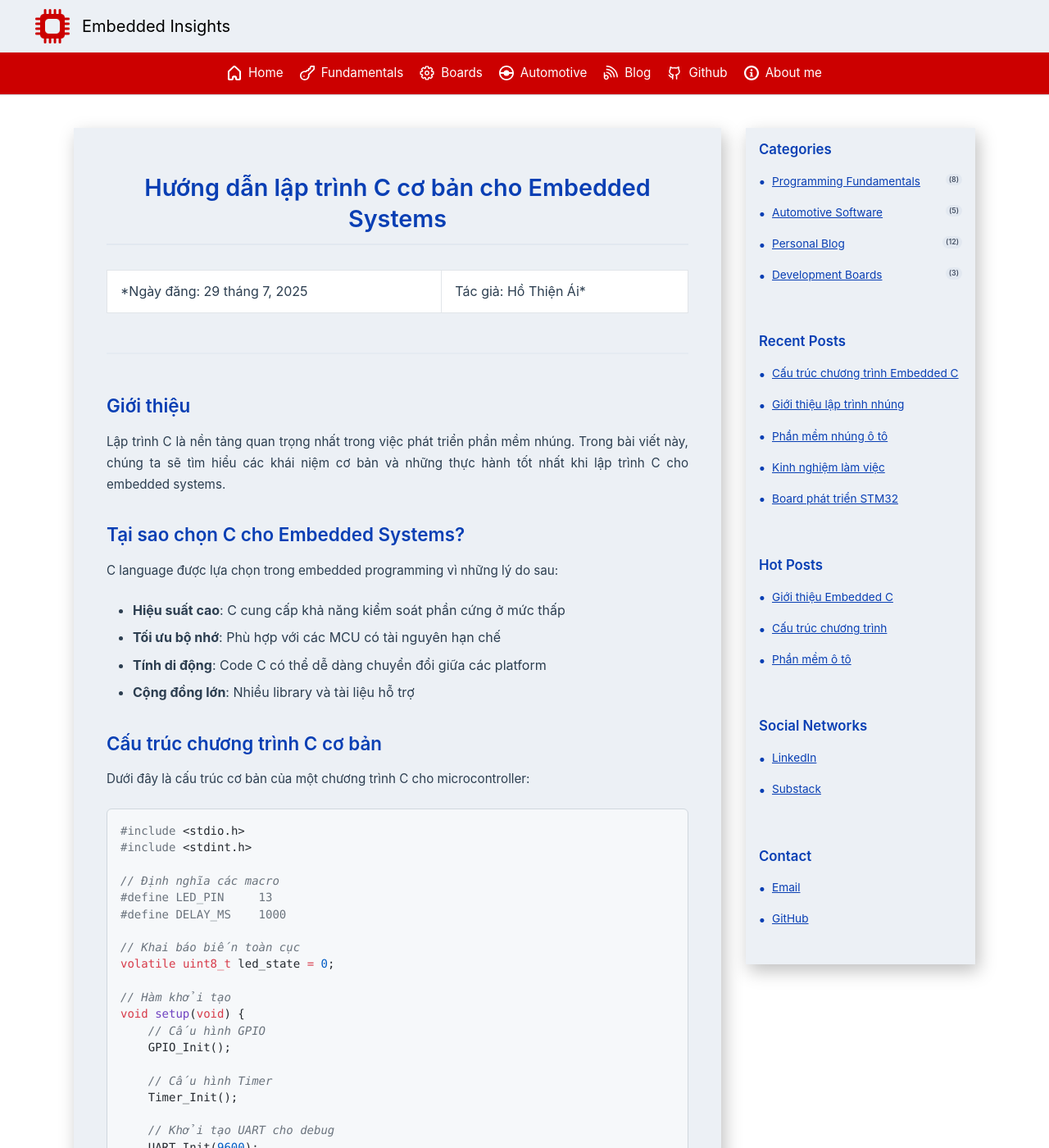
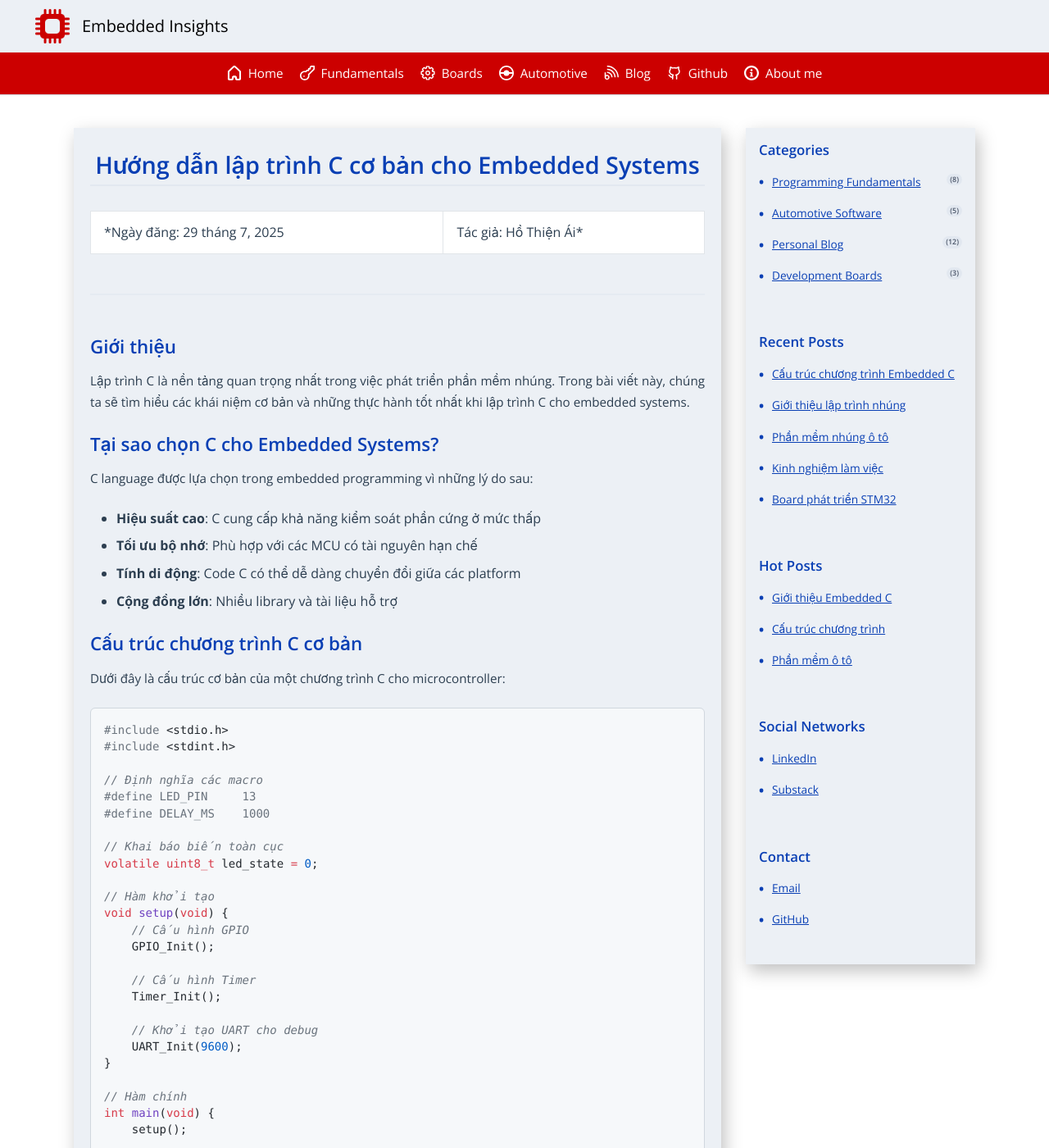
Before and after one commit to ai-ho/ai-ho.github.io, a Jekyll site: the page built from blog/sample-post.md, in a window 1280 px wide and 1400 px high. Shown: the whole window at 82% size. Built offline with Jekyll 4.4.1, drawn with Linux system fonts in a browser that asks for light colours; some web fonts are replaced.

Commit message:
Change layouts

```diff
--- a/_layouts/default.html
+++ b/_layouts/default.html
@@ -9,10 +9,10 @@
     <!-- Favicon -->
     <link rel="icon" type="image/x-icon" href="{{ '/favicon.ico' | relative_url }}">
 
-    <!-- Google Fonts for Charter -->
+    <!-- Google Fonts for Open Sans -->
     <link rel="preconnect" href="https://fonts.googleapis.com">
     <link rel="preconnect" href="https://fonts.gstatic.com" crossorigin>
-    <link href="https://fonts.googleapis.com/css2?family=Charter:ital,wght@0,400;0,700;1,400;1,700&display=swap" rel="stylesheet">
+    <link href="https://fonts.googleapis.com/css2?family=Open+Sans:ital,wght@0,300;0,400;0,500;0,600;0,700;1,300;1,400;1,500;1,600;1,700&display=swap" rel="stylesheet">
 
     <!-- Google Analytics - Only ONE place to maintain! -->
     {% if site.google_analytics %}
@@ -29,7 +29,7 @@
     <style>
         /* Base Typography */
         body {
-            font-family: -apple-system, BlinkMacSystemFont, "Segoe UI", Roboto, Helvetica, Arial, sans-serif;
+            font-family: 'Open Sans', -apple-system, BlinkMacSystemFont, "Segoe UI", Roboto, Helvetica, Arial, sans-serif;
             line-height: 1.7;
             color: #2c3e50;
             margin: 0;
@@ -52,7 +52,7 @@
             background: #ecf0f5;
             border: none;
             border-radius: 0;
-            padding: 40px;
+            padding: 20px;
             margin: 20px 0;
             flex: 1;
             min-width: 0;
@@ -158,10 +158,10 @@
 
         /* Headings */
         h1, h2, h3, h4, h5, h6 {
-            font-family: -apple-system, BlinkMacSystemFont, "Segoe UI", Roboto, Helvetica, Arial, sans-serif;
+            font-family: 'Open Sans', -apple-system, BlinkMacSystemFont, "Segoe UI", Roboto, Helvetica, Arial, sans-serif;
             color: #093FB4;
-            margin-top: 1.5em;
-            margin-bottom: 0.75em;
+            margin-top: 0.7em;
+            margin-bottom: 0.3em;
             font-weight: 600;
             line-height: 1.3;
         }
@@ -170,41 +170,41 @@
             font-size: 1.8em;
             text-align: center;
             color: #093FB4;
-            margin: 0.5em 0 0.75em 0;
+            margin: 0.2em 0 0.3em 0;
             border-bottom: 2px solid #e2e8f0;
-            padding-bottom: 0.4em;
+            padding-bottom: 0.2em;
         }
 
         h2 {
             font-size: 1.4em;
             color: #093FB4;
-            margin-top: 1.5em;
+            margin-top: 0.7em;
         }
 
         h3 {
             font-size: 1.2em;
             color: #093FB4;
-            margin-top: 1.25em;
+            margin-top: 0.6em;
         }
 
         h4 {
             font-size: 1.1em;
             color: #093FB4;
-            margin-top: 1.1em;
+            margin-top: 0.5em;
             font-weight: 600;
         }
 
         h5 {
             font-size: 1.05em;
             color: #093FB4;
-            margin-top: 1em;
+            margin-top: 0.4em;
             font-weight: 600;
         }
 
         h6 {
             font-size: 1em;
             color: #093FB4;
-            margin-top: 0.9em;
+            margin-top: 0.3em;
             font-weight: 600;
             text-transform: uppercase;
             letter-spacing: 0.5px;
@@ -314,7 +314,7 @@
             background: #f7fafc;
             padding: 20px;
             border-radius: 0 8px 8px 0;
-            font-family: -apple-system, BlinkMacSystemFont, "Segoe UI", Roboto, Helvetica, Arial, sans-serif;
+            font-family: 'Open Sans', -apple-system, BlinkMacSystemFont, "Segoe UI", Roboto, Helvetica, Arial, sans-serif;
         }
 
         /* Tables */
@@ -330,7 +330,7 @@
             border: 1px solid #e1e5e9;
             padding: 12px 16px;
             text-align: left;
-            font-family: -apple-system, BlinkMacSystemFont, "Segoe UI", Roboto, Helvetica, Arial, sans-serif;
+            font-family: 'Open Sans', -apple-system, BlinkMacSystemFont, "Segoe UI", Roboto, Helvetica, Arial, sans-serif;
         }
 
         th {
@@ -338,7 +338,7 @@
             color: #24292f;
             font-weight: 600;
             font-size: 0.9em;
-            font-family: -apple-system, BlinkMacSystemFont, "Segoe UI", Roboto, Helvetica, Arial, sans-serif;
+            font-family: 'Open Sans', -apple-system, BlinkMacSystemFont, "Segoe UI", Roboto, Helvetica, Arial, sans-serif;
         }
 
         tr:nth-child(even) {
@@ -433,7 +433,7 @@
         }
 
         .nav-name {
-            font-family: -apple-system, BlinkMacSystemFont, "Segoe UI", Roboto, Helvetica, Arial, sans-serif;
+            font-family: 'Open Sans', -apple-system, BlinkMacSystemFont, "Segoe UI", Roboto, Helvetica, Arial, sans-serif;
             font-size: 20px;
             font-weight: 400;
             color: #000000;
@@ -462,7 +462,7 @@
 
         .navigation .nav-links a,
         .nav-menu-row .nav-links a {
-            font-family: -apple-system, BlinkMacSystemFont, "Segoe UI", Roboto, Helvetica, Arial, sans-serif;
+            font-family: 'Open Sans', -apple-system, BlinkMacSystemFont, "Segoe UI", Roboto, Helvetica, Arial, sans-serif;
             color: #ffffff;
             font-weight: 400;
             text-decoration: none;
@@ -719,7 +719,7 @@
             align-items: center;
             color: #ffffff;
             font-size: 12px;
-            font-family: -apple-system, BlinkMacSystemFont, "Segoe UI", Roboto, Helvetica, Arial, sans-serif;
+            font-family: 'Open Sans', -apple-system, BlinkMacSystemFont, "Segoe UI", Roboto, Helvetica, Arial, sans-serif;
         }
 
         .footer-links {
@@ -732,7 +732,7 @@
             color: #cccccc;
             text-decoration: none;
             font-weight: 400;
-            font-family: -apple-system, BlinkMacSystemFont, "Segoe UI", Roboto, Helvetica, Arial, sans-serif;
+            font-family: 'Open Sans', -apple-system, BlinkMacSystemFont, "Segoe UI", Roboto, Helvetica, Arial, sans-serif;
             font-size: 14px;
         }
 
@@ -921,7 +921,7 @@
             }
 
             main {
-                padding: 30px;
+                padding: 15px;
                 margin: 0;
                 order: 1;
                 width: 100%;
@@ -948,7 +948,7 @@
             }
 
             main {
-                padding: 20px;
+                padding: 15px;
                 margin: 0;
                 order: 1;
                 width: 100%;
```
Also changed, not shown: _layouts/topic-cards.html (+9 -9 lines).
